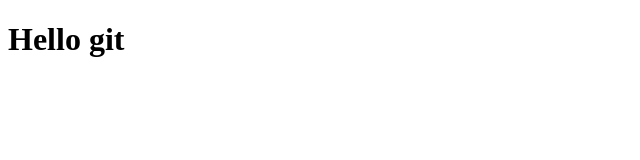
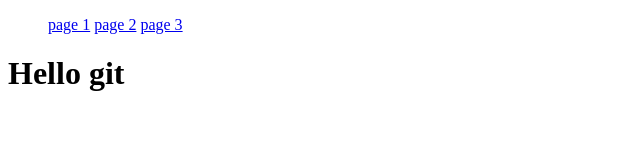
Before and after one commit to Chamsmey/TEST-GIT, a plain HTML site: page index.html in a window 1280 px wide. Shown: the whole page, without its empty margins (0-640 px from the left). Drawn offline with Linux system fonts and the light colour scheme.

Commit message:
add menu and craete 3 pages

```diff
--- a/index.html
+++ b/index.html
@@ -7,6 +7,11 @@
     <title>TEST GIT</title>
 </head>
 <body>
+    <menu>
+        <a href="page1.html">page 1</a>
+        <a href="page2.html">page 2</a>
+        <a href="page3.html">page 3</a>
+    </menu>
     <h1>Hello git</h1>
 </body>
 </html>
```
Also changed, not shown: page1.html (added), page2.html (added), page3.html (added).
